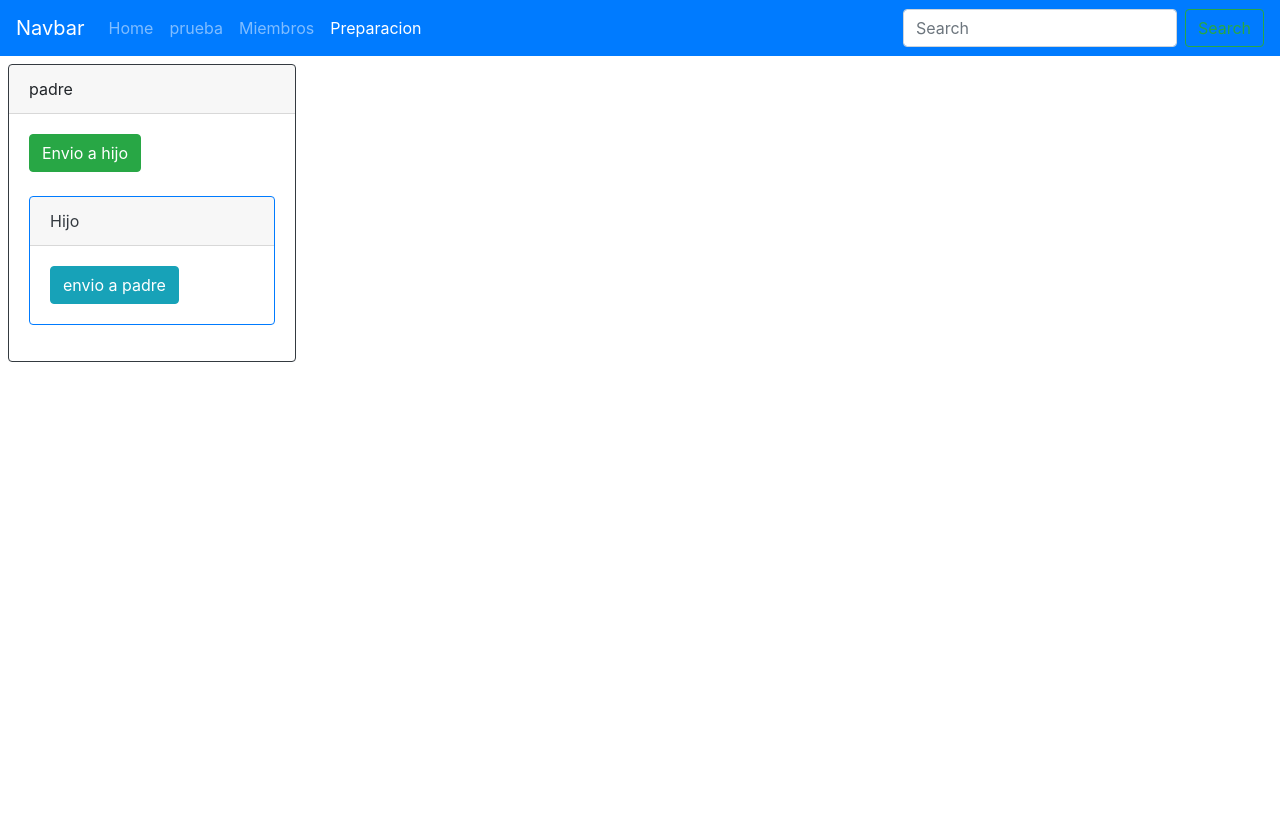
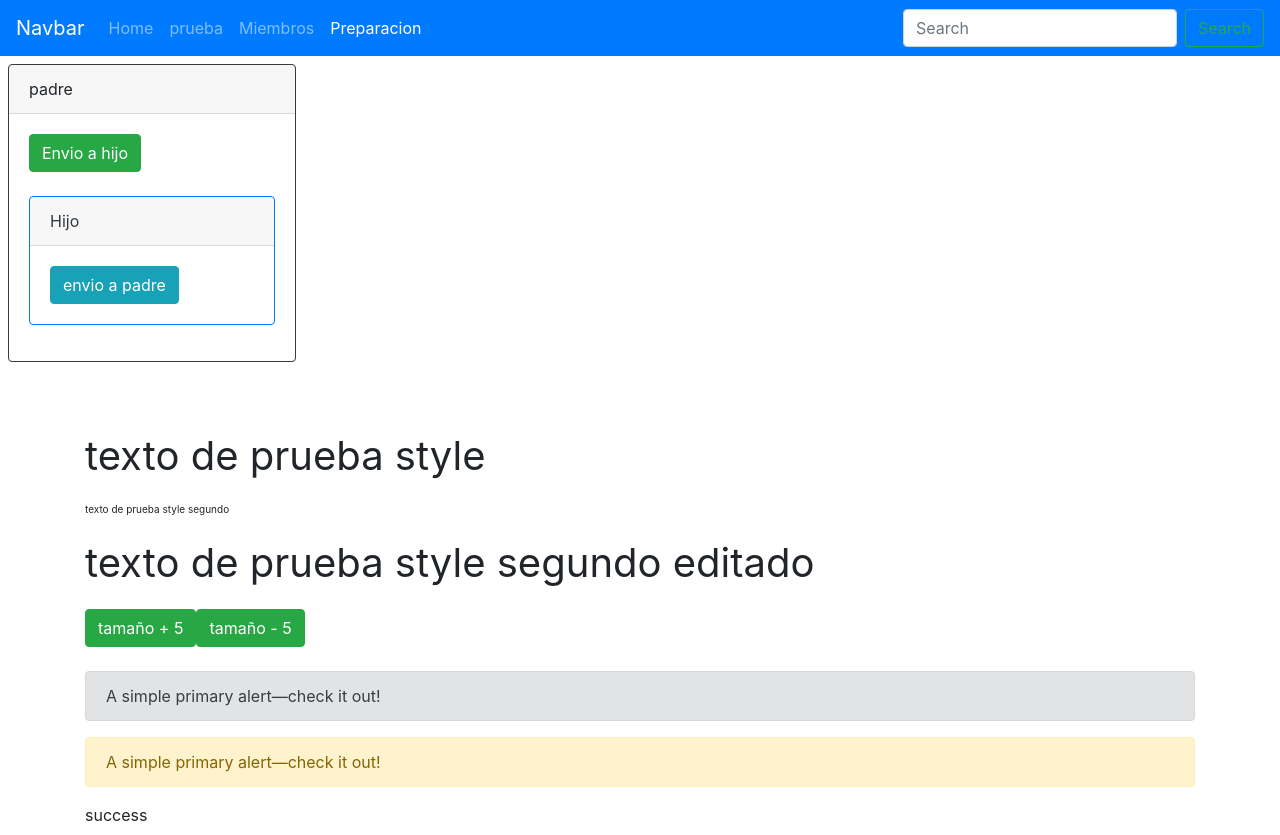
Before and after one commit to BOTOOM/clase_angular_2019, an Angular app: page /preparacion in a window 1280 px wide. Before the commit the page ends 800 px from the top, so only its background shows below. Built offline with nearby package versions, Linux system fonts and the light colour scheme.

Commit message:
ngstyle, ngclass, ngswitch

```diff
--- a/src/app/pages/preparacion/preparacion.component.html
+++ b/src/app/pages/preparacion/preparacion.component.html
@@ -8,3 +8,30 @@
 
   </div>
 </div>
+
+<br> <br>
+
+<div class="container">
+    <p [ngStyle]="{'font-size': size + 'px'}" >texto de prueba style</p>
+    <p [style.fontSize]="'10px'" >texto de prueba style segundo</p>
+    <p [style.fontSize.px]="size" >texto de prueba style segundo editado</p>
+
+    <button type="button" class="btn btn-success" (click)="size = size + 5" >tamaño + 5</button>
+    <button type="button" class="btn btn-success" (click)="size = size - 5" >tamaño - 5</button>
+
+    <br>
+    <br>
+    <div class="alert" [ngClass]="'alert-secondary'" role="alert">
+        A simple primary alert—check it out!
+      </div>
+      <div class="alert" [ngClass]="alerta" role="alert">
+        A simple primary alert—check it out!
+      </div>
+
+      <div [ngSwitch]="alerta2">
+          <div *ngSwitchCase="'success'">success</div>
+          <div *ngSwitchCase="'info'">info</div>
+          <div *ngSwitchDefault>danger</div>
+      </div>
+
+</div>
--- a/src/app/pages/preparacion/preparacion.component.ts
+++ b/src/app/pages/preparacion/preparacion.component.ts
@@ -6,6 +6,10 @@ import { Component, OnInit } from '@angular/core';
   styleUrls: ['./preparacion.component.scss']
 })
 export class PreparacionComponent implements OnInit {
+
+  size:number = 40;
+  alerta:string = 'alert-warning';
+  alerta2:string = 'success';
 
   variableParaHijo = {
     mensaje: 'hola hijo habla el padre',
```
